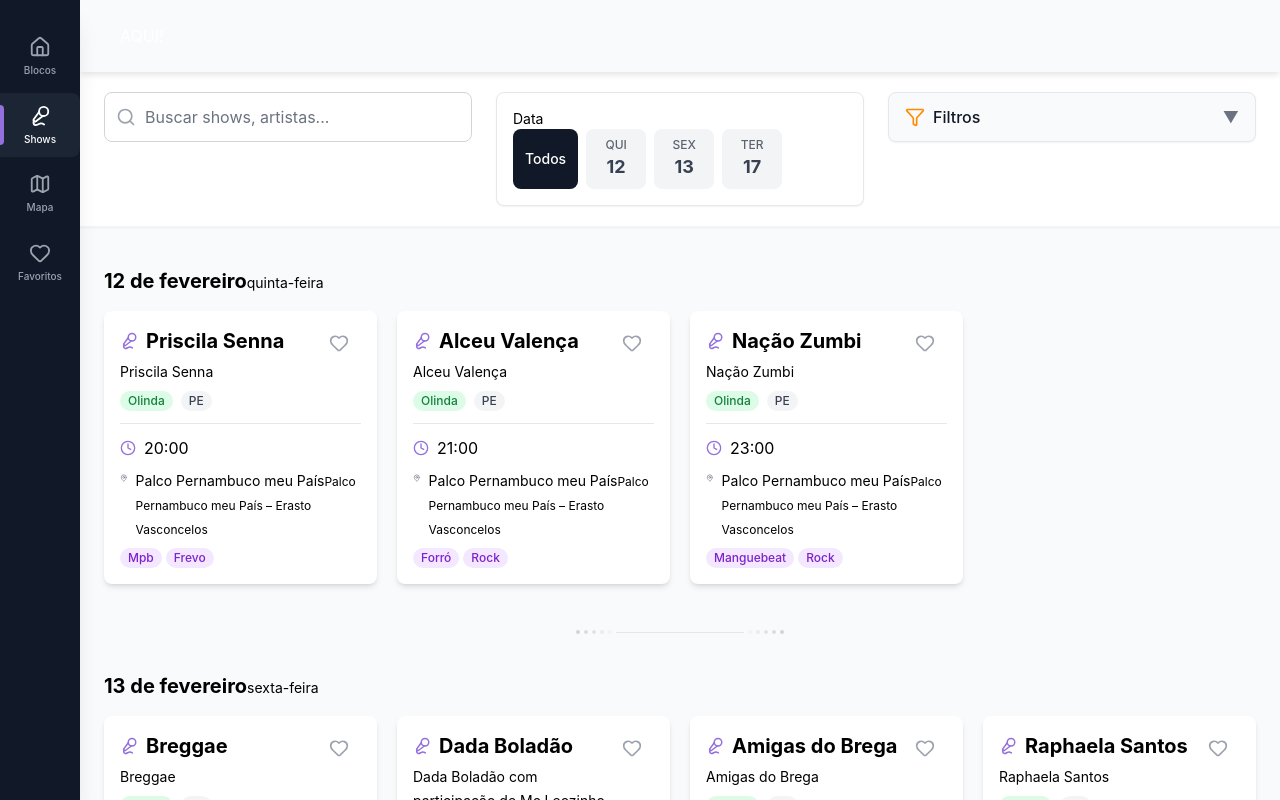
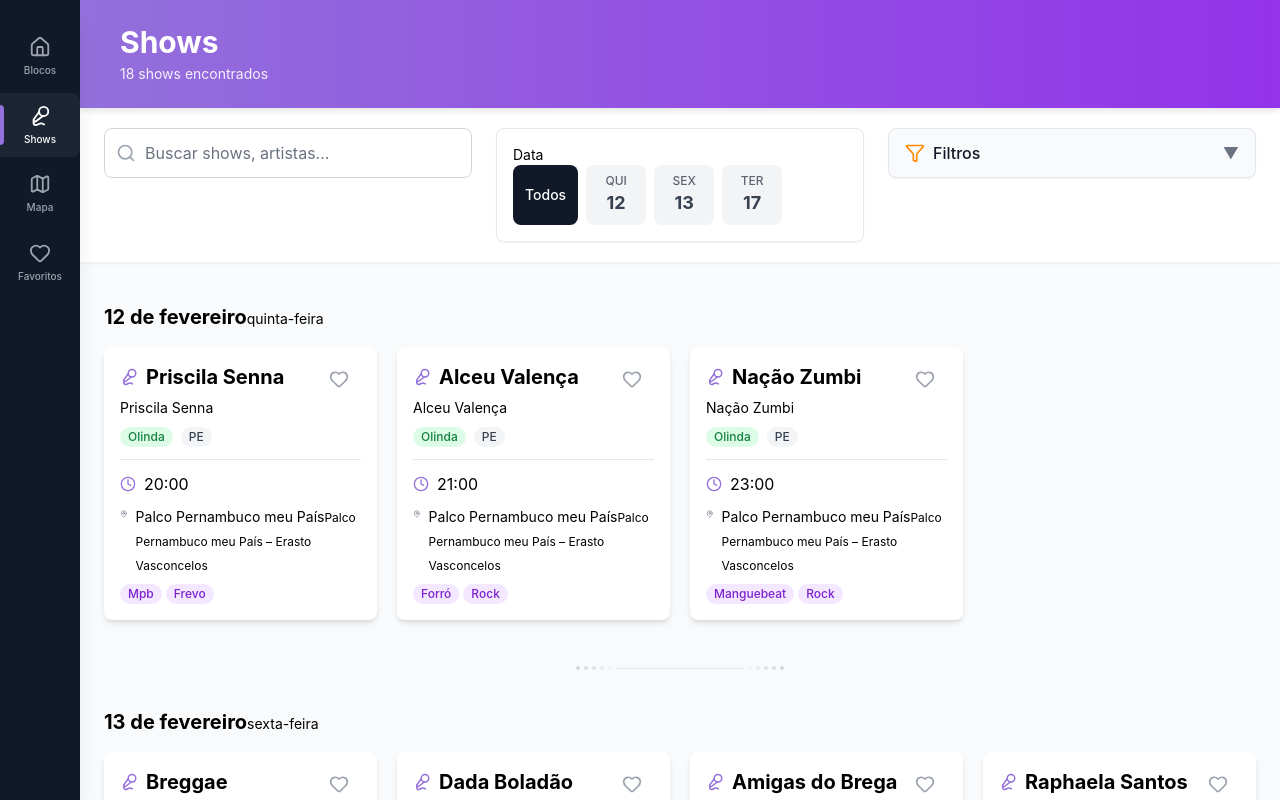
Before and after one commit to uuchoaa/foca-no-carnaval, a React (Vite) app in the folder apps/carnival-app/: page /shows in a window 1280 px wide. Shown: the top 800 px of the page. Built offline with nearby package versions, Linux system fonts and the light colour scheme.

Commit message:
fix: header

```diff
--- a/apps/carnival-app/src/design-system/layouts/Page.tsx
+++ b/apps/carnival-app/src/design-system/layouts/Page.tsx
@@ -1,5 +1,6 @@
 import type { ReactNode } from 'react';
 import { pageHeaderGradients, type PageHeaderGradient } from '../tokens/gradients';
+import { Text } from '../primitives/Text';
 
 interface PageProps {
   children: ReactNode;
@@ -16,10 +17,10 @@ export function Page({ children }: PageProps) {
 interface PageHeaderProps {
   gradient: PageHeaderGradient;
   title: string;
-  children: ReactNode;
+  subtitle: string;
 }
 
-function PageHeader({ gradient, children }: PageHeaderProps) {
+function PageHeader({ gradient, title, subtitle }: PageHeaderProps) {
   const gradientClass = pageHeaderGradients[gradient];
   return (
     <div
@@ -39,8 +40,12 @@ function PageHeader({ gradient, children }: PageHeaderProps) {
           padding: '0 16px',
         }}
       >
-        AQUI!
-        {children}
+        <Text variant="heading1">
+          {title}
+        </Text>
+        <p className="text-sm mt-1 opacity-90">
+          {subtitle}
+        </p>
       </div>
     </div>
   );
--- a/apps/carnival-app/src/design-system/tokens/gradients.ts
+++ b/apps/carnival-app/src/design-system/tokens/gradients.ts
@@ -1,11 +1,12 @@
 export const pageHeaderGradients = {
-  blocos: 'from-carnival-orange to-carnival-yellow',
-  shows: 'from-carnival-purple to-purple-600',
-  map: 'from-blue-500 to-green-500',
-  favorites: 'from-red-500 to-pink-500',
-  calendar: 'from-carnival-orange via-carnival-yellow to-carnival-purple',
-  'event-bloco': 'from-carnival-orange to-carnival-yellow',
-  'event-show': 'from-carnival-purple to-purple-600',
+  blocos: 'bg-gradient-to-r from-carnival-orange to-carnival-yellow text-white p-6 shadow-lg',
+  shows: 'bg-gradient-to-r from-carnival-purple to-purple-600 text-white p-6 shadow-lg',
+  // map: 'from-blue-500 to-green-500',
+  map: 'bg-gradient-to-r from-blue-500 to-green-500 text-white p-6 shadow-lg',
+  favorites: 'bg-gradient-to-r from-red-500 to-pink-500 text-white p-6 shadow-lg',
+  calendar: 'bg-gradient-to-r from-carnival-orange via-carnival-yellow to-carnival-purple text-white p-6 shadow-lg',
+  'event-bloco': 'bg-gradient-to-r from-carnival-orange to-carnival-yellow text-white p-6 shadow-lg',
+  'event-show': 'bg-gradient-to-r from-carnival-purple to-purple-600 text-white p-6 shadow-lg',
 } as const;
 
 export type PageHeaderGradient = keyof typeof pageHeaderGradients;
--- a/apps/carnival-app/src/screens/BlocosHomeScreen.tsx
+++ b/apps/carnival-app/src/screens/BlocosHomeScreen.tsx
@@ -40,6 +40,7 @@ export default function BlocosHomeScreen() {
   const groupedBlocos = groupByDate(blocos as Event[]);
 
   return (
+    // TODO: move this motion.div to the Page component
     <motion.div
       initial={{ opacity: 0 }}
       animate={{ opacity: 1 }}
@@ -63,14 +64,18 @@ export default function BlocosHomeScreen() {
         </FilterBar>
         <Page.Content>
           {loading ? (
+            // TODO: move this LoadingSpinner to the Page component
             <LoadingSpinner variant="orange" />
           ) : groupedBlocos.length === 0 ? (
+            // TODO: move this to the EmptyState component
             <motion.div
               initial={{ opacity: 0, scale: 0.9 }}
               animate={{ opacity: 1, scale: 1 }}
               transition={{ duration: 0.3 }}
               className="py-12"
             >
+
+              {/* TODO: move this to the Page.EmptyState  component */}
               <EmptyState
                 title="Nenhum bloco encontrado"
                 description="Tente ajustar os filtros ou busca"
```
